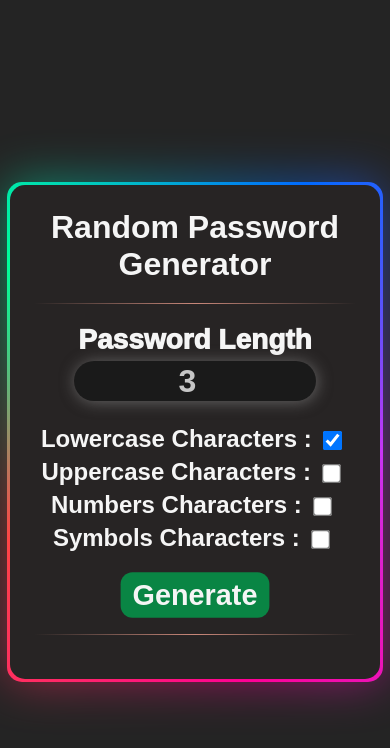
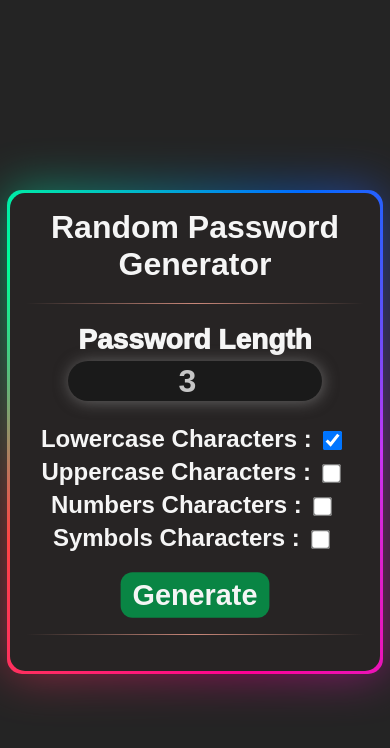
Before and after one commit to MohammadAminHajilou/Random-Password-Generator, a plain HTML site: page index.html in a window 390 px wide. Drawn offline with Linux system fonts and the light colour scheme.

Commit message:
Update style.css

```diff
--- a/style.css
+++ b/style.css
@@ -231,6 +231,6 @@ section:last-child {
 
 @media only screen and (max-width: 500px) {
     #mainsec {
-        padding: 1.5em;
+        padding: 1em;
     }
 }
```
